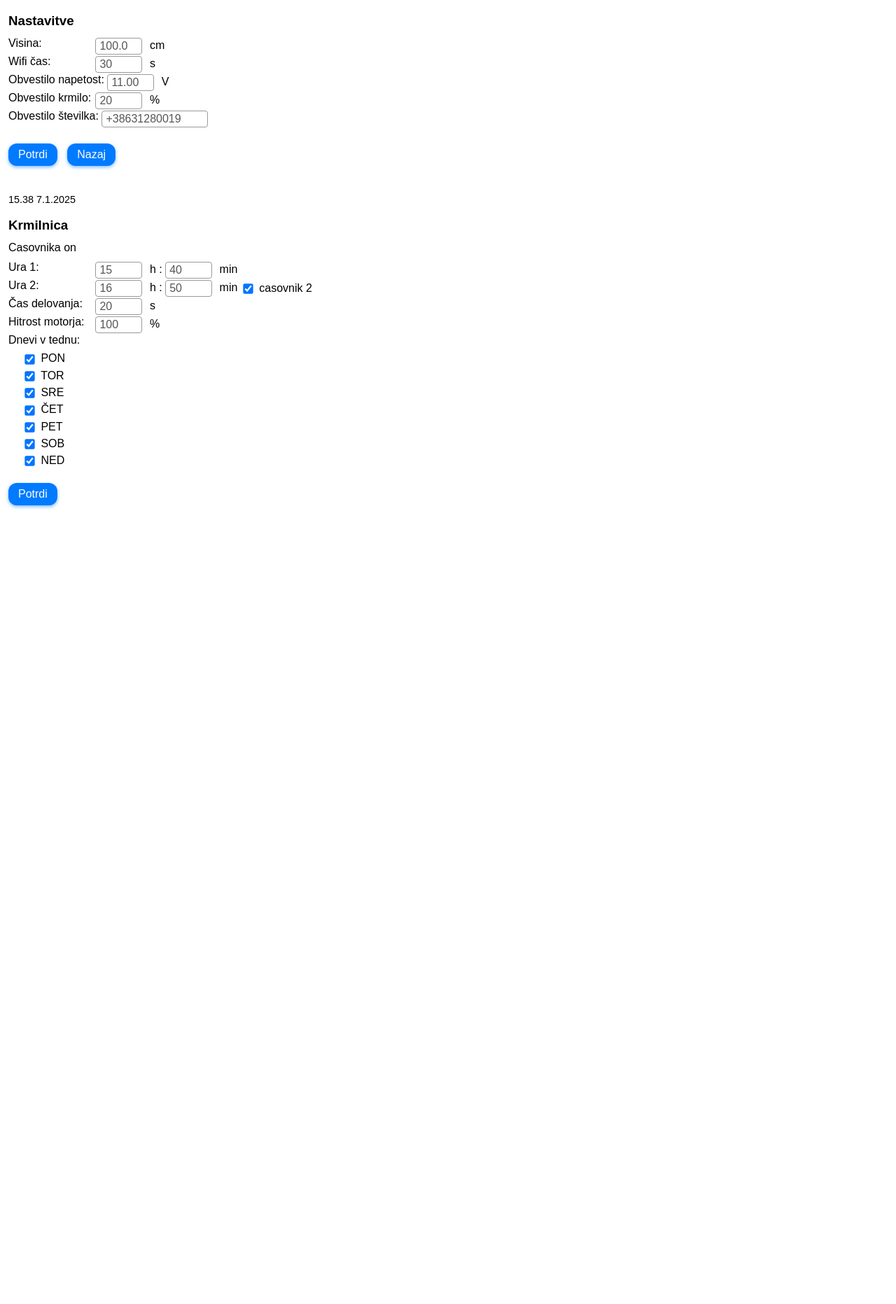
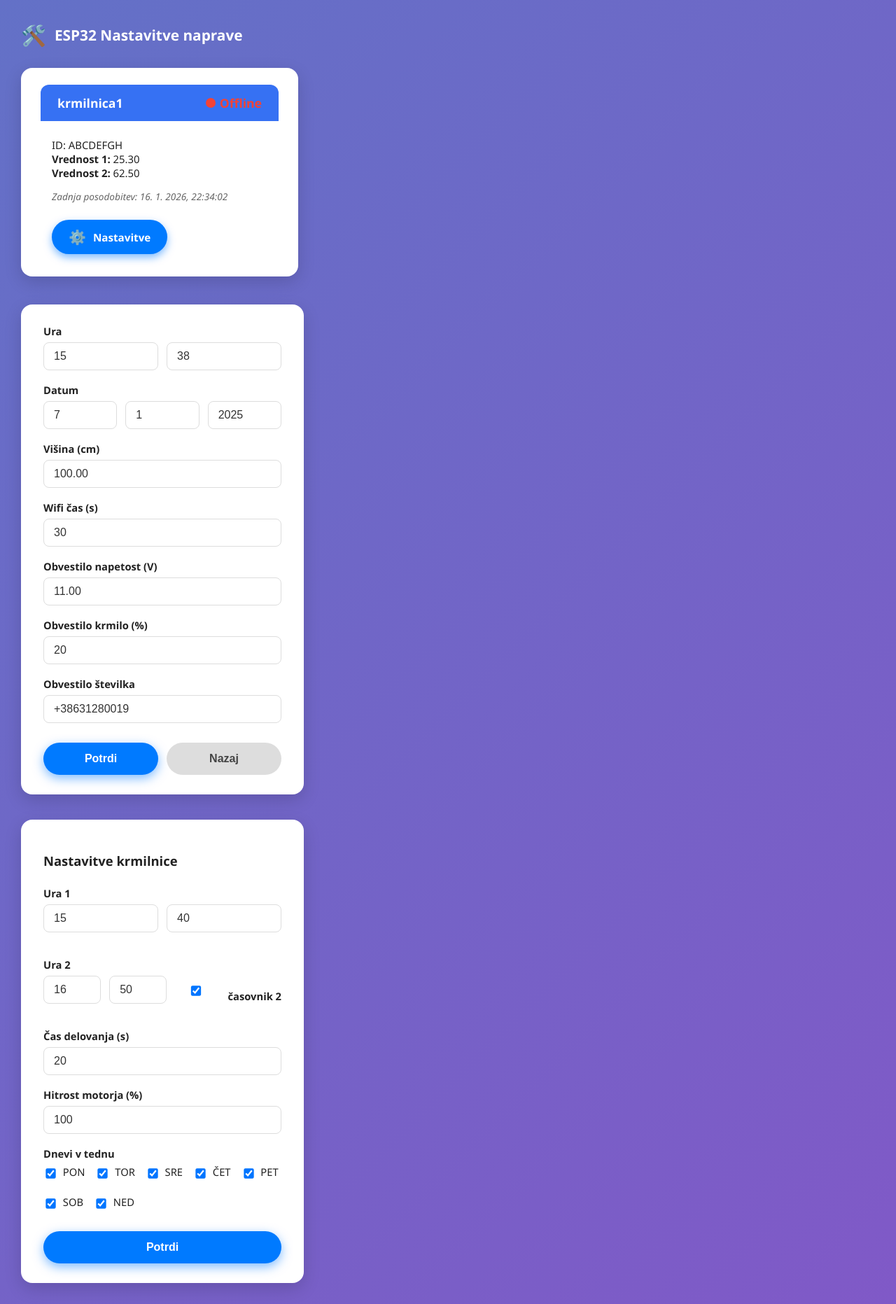
Before and after one commit to mikem48/Krmilnica, a Node server app: a page that uses views/device-settings.ejs in a window 1280 px wide. Shown: the whole page at 70% size. Before the commit the page ends 727 px from the top, so only its background shows below. Run offline with Node 20, Linux system fonts and the light colour scheme; the visitor is signed in with stand-in values (Sample User, id 1); data comes from the database, SQL or seed files in the repository; some libraries are stand-ins or nearby versions.

Commit message:
Update device-settings.ejs

```diff
--- a/views/device-settings.ejs
+++ b/views/device-settings.ejs
@@ -3,141 +3,319 @@
 <head>
 <meta charset="UTF-8" />
 <meta name="viewport" content="width=device-width, initial-scale=1" />
-<title>Nastavitve in Krmilnica</title>
+<title>Nastavitve naprave</title>
 <style>
   body {
-    font-family: Arial, sans-serif;
-    margin: 12px;
-    background-color: white;
-    color: black;
+    font-family: "Segoe UI", Tahoma, Geneva, Verdana, sans-serif;
+    margin: 0;
+    background: linear-gradient(135deg, #6371c7 0%, #8059c7 100%);
+    color: #222;
+    min-height: 100vh;
+    padding: 30px;
+    box-sizing: border-box;
   }
-  h3 {
-    font-weight: bold;
-    margin-bottom: 12px;
+  header {
+    color: white;
+    font-size: 1.3rem;
+    font-weight: 700;
+    margin-bottom: 28px;
+    display: flex;
+    align-items: center;
+    gap: 12px;
   }
-  label {
-    display: inline-block;
-    min-width: 120px;
-    margin-bottom: 8px;
+  header .icon-device {
+    font-size: 1.8rem;
+    user-select: none;
+  }
+  .settings-card {
+    background: white;
+    border-radius: 16px;
+    padding: 24px 28px 32px;
+    width: 340px;
+    box-shadow: 0 8px 25px rgb(0 0 0 / 0.15);
+    margin-bottom: 40px;
+  }
+  .settings-header {
+    background-color: #3671f3;
+    border-radius: 12px 12px 0 0;
+    font-weight: 600;
+    color: white;
+    font-size: 1.1rem;
+    padding: 14px 24px;
+    display: flex;
+    align-items: center;
+    gap: 8px;
+  }
+  .device-status {
+    margin-left: auto;
+    font-weight: 600;
+    color: #f44336;
+    display: flex;
+    align-items: center;
+    gap: 6px;
+    user-select: none;
+  }
+  .status-dot {
+    width: 14px;
+    height: 14px;
+    background-color: #f44336;
+    border-radius: 50%;
+  }
+  .settings-content {
+    padding: 24px 16px 0 16px;
+    font-size: 0.93rem;
+  }
+  .settings-content b {
+    font-weight: 700;
+  }
+  .settings-content em {
+    font-style: italic;
+    color: #666;
+    display: block;
+    margin: 14px 0 0;
+    font-size: 0.85rem;
+  }
+  .btn-settings {
+    margin-top: 24px;
+    padding: 11px 24px;
+    border-radius: 30px;
+    background-color: #007aff;
+    border: none;
+    color: white;
+    font-weight: 600;
+    font-size: 0.95rem;
+    cursor: pointer;
+    display: inline-flex;
+    align-items: center;
+    gap: 10px;
+    box-shadow: 0 5px 12px rgba(0,122,255,0.5);
+    user-select: none;
+    text-decoration: none;
+  }
+  .btn-settings:hover {
+    background-color: #005bb5;
+  }
+  .icon-gear {
+    font-size: 1.25rem;
+    user-select: none;
+  }
+  form.settings-form {
+    width: 340px;
+    background: white;
+    border-radius: 16px;
+    padding: 28px 32px;
+    box-shadow: 0 8px 25px rgba(0,0,0,0.15);
+    font-size: 0.92rem;
+  }
+  form label {
+    display: block;
+    font-weight: 600;
+    margin-bottom: 6px;
+  }
+  form input[type=number],
+  form input[type=tel] {
+    width: 100%;
+    padding: 10px 14px;
+    border-radius: 8px;
+    border: 1.8px solid #ddd;
+    margin-bottom: 18px;
+    font-size: 1rem;
+    color: #333;
+    box-sizing: border-box;
+  }
+  form input[type=number]:focus,
+  form input[type=tel]:focus {
+    outline: none;
+    border-color: #3671f3;
+    background-color: #e9f2ff;
+  }
+  /* Inline skupine za manjše število inputov na isti vrstici */
+  .inline-inputs {
+    display: flex;
+    gap: 12px;
+  }
+  .inline-inputs > input {
+    flex: 1 1 0;
+    margin-bottom: 18px;
+  }
+  .btn-group {
+    display: flex;
+    justify-content: space-between;
+    gap: 12px;
+    margin-top: 10px;
+  }
+  form button {
+    flex: 1;
+    padding: 14px 0;
+    font-weight: 700;
+    border-radius: 28px;
+    border: none;
+    cursor: pointer;
+    font-size: 1rem;
+    user-select: none;
+  }
+  button.submit-btn {
+    background-color: #007aff;
+    color: white;
+    box-shadow: 0 5px 15px rgba(0,122,255,0.5);
+    transition: background-color 0.3s ease;
+  }
+  button.submit-btn:hover {
+    background-color: #005bb5;
+  }
+  button.cancel-btn {
+    background-color: #ddd;
+    color: #444;
+  }
+  button.cancel-btn:hover {
+    background-color: #bbb;
+  }
+
+  /* Sekcija za Nastavitve krmilnice */
+  .controller-section {
+    width: 340px;
+    background: white;
+    border-radius: 16px;
+    padding: 28px 32px;
+    margin-top: 36px;
+    box-shadow: 0 8px 25px rgba(0,0,0,0.15);
+    font-size: 0.92rem;
+  }
+  .controller-section h3 {
+    font-weight: 600;
+    color: #222;
+    margin-bottom: 24px;
+    font-size: 1.15rem;
+  }
+  .controller-section label {
+    font-weight: 600;
+    margin-bottom: 6px;
+    display: block;
+  }
+  .controller-section .inline-inputs {
+    display: flex;
+    gap: 12px;
+    margin-bottom: 18px;
+  }
+  .controller-section .inline-inputs > input {
+    flex: 1 1 0;
+  }
+  .controller-section input[type=number] {
+    padding: 10px 14px;
+    border-radius: 8px;
+    border: 1.8px solid #ddd;
+    width: 100%;
+    font-size: 1rem;
+    color: #333;
+  }
+  .controller-section input[type=number]:focus {
+    outline: none;
+    border-color: #3671f3;
+    background-color: #e9f2ff;
+  }
+  .controller-section input[type=checkbox] {
+    margin-right: 7px;
+    transform: scale(1.1);
     vertical-align: middle;
   }
-  input[type="number"],
-  input[type="tel"] {
-    width: 55px;
-    border: 1px solid #999;
-    border-radius: 4px;
-    padding: 2px 5px;
-    font-size: 1em;
-    vertical-align: middle;
-    color: #555;
+  .controller-section .days {
+    display: flex;
+    flex-wrap: wrap;
+    gap: 15px;
+    margin-bottom: 24px;
   }
-  input[type="tel"] {
-    width: 140px;
+  .controller-section .days label {
+    font-weight: normal;
+    cursor: pointer;
+    user-select: none;
   }
-  input[type="checkbox"] {
-    vertical-align: middle;
-    transform: scale(1.1);
-    margin-right: 5px;
-    cursor: pointer;
-  }
-  button {
-    background-color: #007AFF;
-    color: white;
-    border: none;
-    border-radius: 12px;
-    padding: 7px 14px;
-    font-size: 1em;
-    margin-top: 10px;
-    margin-right: 10px;
-    cursor: pointer;
-    box-shadow: 0 2px 5px rgba(0,122,255,0.5);
-    user-select: none;
-    transition: background-color 0.3s ease;
-  }
-  button:hover {
-    background-color: #005bb5;
-  }
-  button:active {
-    background-color: #004080;
-  }
-  .btn-group {
-    margin-top: 12px;
-  }
-  .days label {
-    display: block;
-    font-weight: normal;
-    margin-left: 20px;
-    margin-bottom: 5px;
-    cursor: pointer;
-  }
-  form {
-    margin-bottom: 40px;
-  }
-  /* Razmak med elementi vrstice */
-  .input-line {
-    margin-right: 6px;
-  }
+
 </style>
 </head>
 <body>
 
-<!-- Nastavitve naprave -->
-<form action="/" method="GET" novalidate>
-  <h3>Nastavitve</h3>
+<header>
+  <span class="icon-device">🛠️</span>
+  <span>ESP32 Nastavitve naprave</span>
+</header>
 
-  <label>Visina:</label>
-  <input class="input-line" type="number" name="visina" step="0.01" value="100.00" required /> cm
-  <br />
+<!-- Obstoječa kartica naprave -->
+<section class="settings-card">
+  <div class="settings-header">
+    <span>krmilnica1</span>
+    <span class="device-status"><span class="status-dot"></span>Offline</span>
+  </div>
+  <div class="settings-content">
+    ID: ABCDEFGH<br>
+    <b>Vrednost 1:</b> 25.30<br>
+    <b>Vrednost 2:</b> 62.50<br>
+    <em>Zadnja posodobitev: 16. 1. 2026, 22:34:02</em>
+    <a href="#" class="btn-settings"><span class="icon-gear">⚙️</span> Nastavitve</a>
+  </div>
+</section>
 
-  <label>Wifi čas:</label>
-  <input class="input-line" type="number" name="wifi_cas" min="0" value="30" required /> s
-  <br />
+<!-- Forma za osnovne nastavitve naprave -->
+<form class="settings-form" action="/submit-settings" method="GET" novalidate>
+  <label>Ura</label>
+  <div class="inline-inputs">
+    <input type="number" name="ura_h" min="0" max="23" value="15" required placeholder="hh" />
+    <input type="number" name="ura_min" min="0" max="59" value="38" required placeholder="mm" />
+  </div>
 
-  <label>Obvestilo napetost:</label>
-  <input class="input-line" type="number" name="obvestilo_napetost" step="0.01" value="11.00" required /> V
-  <br />
+  <label>Datum</label>
+  <div class="inline-inputs">
+    <input type="number" name="datum_dan" min="1" max="31" value="7" required placeholder="dd" />
+    <input type="number" name="datum_mesec" min="1" max="12" value="1" required placeholder="mm" />
+    <input type="number" name="datum_leto" min="2023" max="2100" value="2025" required placeholder="yyyy" />
+  </div>
 
-  <label>Obvestilo krmilo:</label>
-  <input class="input-line" type="number" name="obvestilo_krmilo" min="0" max="100" value="20" required /> %
-  <br />
+  <label>Višina (cm)</label>
+  <input type="number" step="0.01" name="visina" value="100.00" required />
 
-  <label>Obvestilo številka:</label>
+  <label>Wifi čas (s)</label>
+  <input type="number" name="wifi_cas" min="0" value="30" required />
+
+  <label>Obvestilo napetost (V)</label>
+  <input type="number" step="0.01" name="obvestilo_napetost" value="11.00" required />
+
+  <label>Obvestilo krmilo (%)</label>
+  <input type="number" name="obvestilo_krmilo" min="0" max="100" value="20" required />
+
+  <label>Obvestilo številka</label>
   <input type="tel" name="obvestilo_stevilka" value="+38631280019" pattern="^\+?\d{7,15}$" title="Vnesite veljavno telefonsko številko" required />
-  <br />
 
   <div class="btn-group">
-    <button type="submit">Potrdi</button>
-    <button type="button" onclick="window.history.back();">Nazaj</button>
+    <button type="submit" class="submit-btn">Potrdi</button>
+    <button type="button" class="cancel-btn" onclick="window.history.back();">Nazaj</button>
   </div>
 </form>
 
-<!-- Nastavitve krmilnice -->
-<form action="/" method="GET" novalidate>
-  <div style="margin-bottom: 10px; font-size: 0.9em;">15.38 7.1.2025</div>
-  <h3>Krmilnica</h3>
-  <div style="margin-bottom: 10px;">Casovnika on</div>
+<!-- Forma za nastavitve krmilnice -->
+<section class="controller-section">
+  <h3>Nastavitve krmilnice</h3>
 
-  <label>Ura 1:</label>
-  <input class="input-line" type="number" name="ura1_h" min="0" max="23" value="15" required /> h :
-  <input class="input-line" type="number" name="ura1_min" min="0" max="59" value="40" required /> min
-  <br />
+  <form action="/submit-timer" method="GET" novalidate>
+    <label>Ura 1</label>
+    <div class="inline-inputs">
+      <input type="number" name="ura1_h" min="0" max="23" value="15" required placeholder="hh" />
+      <input type="number" name="ura1_min" min="0" max="59" value="40" required placeholder="mm" />
+    </div>
 
-  <label>Ura 2:</label>
-  <input class="input-line" type="number" name="ura2_h" min="0" max="23" value="16" required /> h :
-  <input class="input-line" type="number" name="ura2_min" min="0" max="59" value="50" required /> min
-  <input type="checkbox" id="casovnik_2" name="casovnik_2" checked />
-  <label for="casovnik_2" style="display: inline; font-weight: normal; cursor: pointer;">casovnik 2</label>
-  <br />
+    <label>Ura 2</label>
+    <div class="inline-inputs" style="align-items:center;">
+      <input type="number" name="ura2_h" min="0" max="23" value="16" required placeholder="hh" />
+      <input type="number" name="ura2_min" min="0" max="59" value="50" required placeholder="mm" />
+      <input type="checkbox" name="casovnik_2" id="casovnik_2" checked />
+      <label for="casovnik_2" style="margin:0; cursor:pointer; font-weight:600;">časovnik 2</label>
+    </div>
 
-  <label>Čas delovanja:</label>
-  <input class="input-line" type="number" name="cas_delovanja" min="0" value="20" required /> s
-  <br />
+    <label>Čas delovanja (s)</label>
+    <input type="number" name="cas_delovanja" min="0" value="20" required />
 
-  <label>Hitrost motorja:</label>
-  <input class="input-line" type="number" name="hitrost_motorja" min="0" max="100" value="100" required /> %
-  <br />
+    <label>Hitrost motorja (%)</label>
+    <input type="number" name="hitrost_motorja" min="0" max="100" value="100" required />
 
-  <label>Dnevi v tednu:</label>
+    <label>Dnevi v tednu</label>
     <div class="days">
       <label><input type="checkbox" name="dni[]" value="PON" checked /> PON</label>
       <label><input type="checkbox" name="dni[]" value="TOR" checked /> TOR</label>
@@ -149,9 +327,10 @@
     </div>
 
     <div class="btn-group">
-    <button type="submit">Potrdi</button>
+      <button type="submit" class="submit-btn">Potrdi</button>
     </div>
   </form>
+</section>
 
 </body>
 </html>
```
Lines whose indentation alone changed are shown as unchanged.
